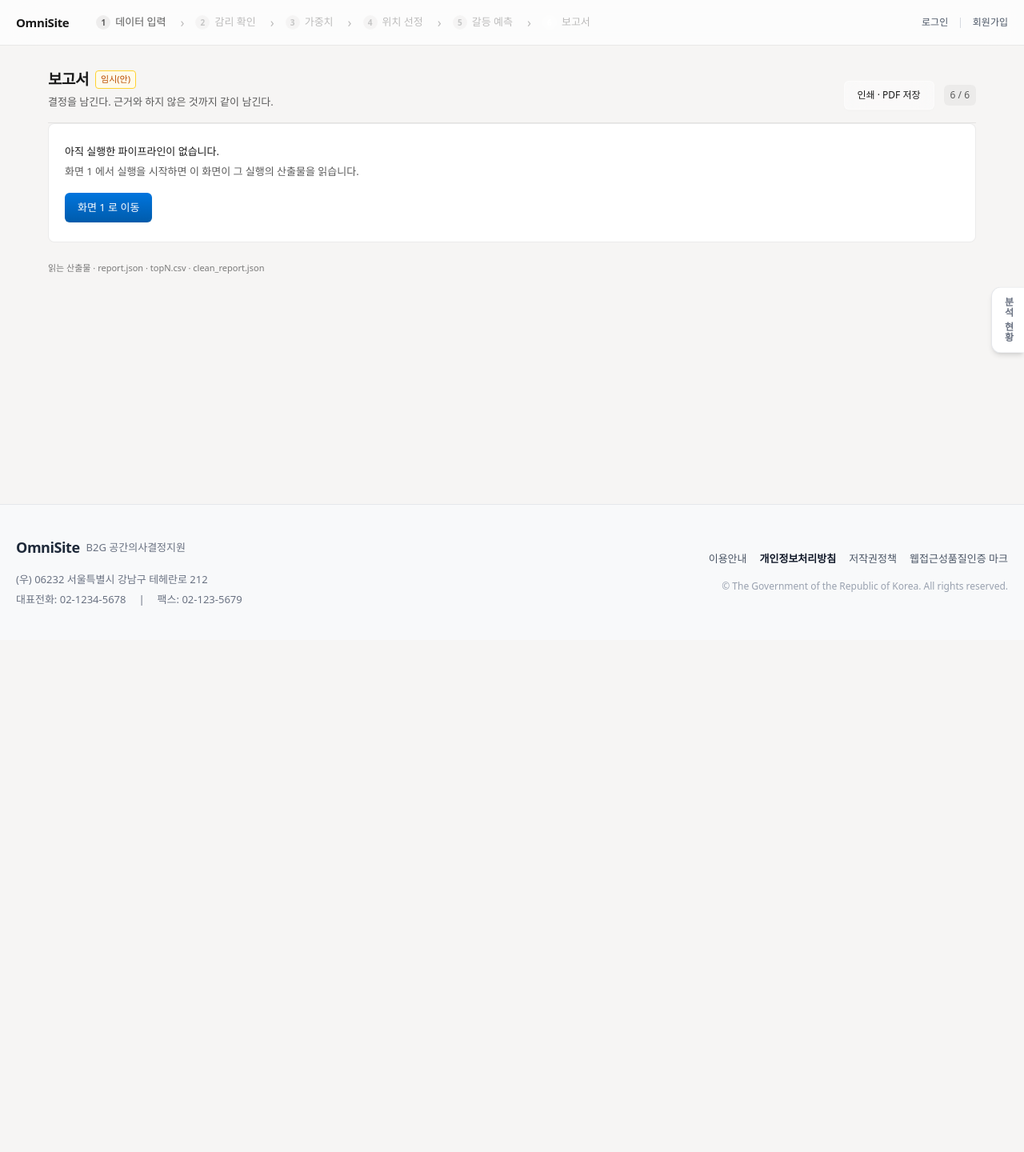
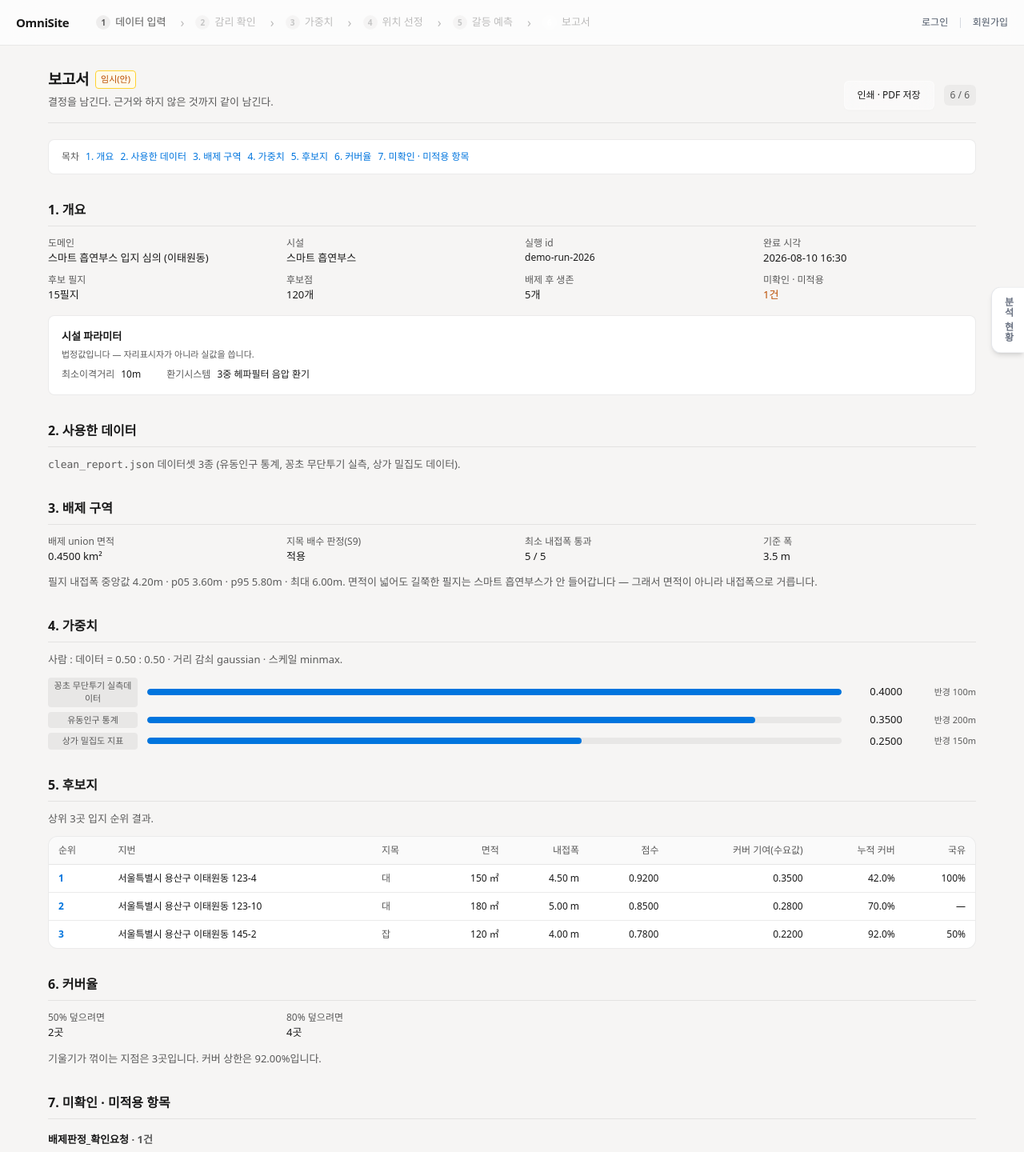
Before and after one commit to KT-AivleSchool/BigProject_Front, a Next.js app: page /report in a window 1280 px wide. Shown: the top 1440 px of the page at 80% size. Before the commit the page ends 800 px from the top, so only its background shows below. Built offline with nearby package versions, Linux system fonts and the light colour scheme.

Commit message:
fix: 보고서 페이지(/report, /hearing-pdf) 시연용 데모 목데이터 및 라우팅 연결 완료

```diff
--- a/src/app/dynamic-hearing/_components/DiscussionStep.tsx
+++ b/src/app/dynamic-hearing/_components/DiscussionStep.tsx
@@ -215,10 +215,10 @@ export function DiscussionStep({
                 새 안건으로 다시 시작하기
               </button>
               <button
-                onClick={() => router.push('/report')}
+                onClick={() => router.push('/hearing-pdf')}
                 className="btn-primary text-[13px]"
               >
-                최종 보고서 작성하기
+                최종 심의 보고서 (PDF/HWPX) 확인
               </button>
             </div>
           )}
--- a/src/app/report/page.tsx
+++ b/src/app/report/page.tsx
@@ -1,27 +1,5 @@
 "use client";
 
-/**
- * 화면 6 · 보고서
- * ===============
- * 명세: 「결정을 남긴다. 근거와 **하지 않은 것**까지 같이 남긴다.」
- *
- * 읽는 것
- *   report.json      본문 거의 전부 (weight_set 요약 · counts · coverage · spatial · topn · data_gap)
- *   topN.csv         좌표 (report.topn[] 에는 없다)
- *   clean_report.json 데이터 출처와 정제 이력
- *
- * 🔴 `data_gap` 은 이 화면의 **핵심**이지 부록이 아니다. 실측 6건 —
- *    배제판정_확인요청 4 · 주변이격_미적용 1 · 수요_도달불가 1. 적용 안 한 것을
- *    "안 했다"고 적는 것이 산출물 계약이다(절대원칙 4). 그래서 목차 맨 끝이 아니라
- *    개요 바로 아래에도 건수를 띄운다.
- *
- * 🔴 화면 2 의 확인 요청(`reviewed.hitl_flags`)과 **섞지 않는다.** 출처가 다르다.
- *    저기는 감리 단계, 여기는 실행이 끝난 뒤 엔진이 남긴 것이다.
- *
- * 내보내기는 `window.print()` 다. `jspdf` 가 설치돼 있지만 쓰지 않았다 —
- * 캔버스로 그린 PDF 는 글자가 이미지가 되고 한글 폰트를 따로 실어야 한다.
- * 브라우저 인쇄는 텍스트가 텍스트로 남고, 화면과 결과가 다를 일이 없다.
- */
 import { useMemo } from "react";
 import { ArtifactView2 } from "@/components/ui/ArtifactView";
 import { PageBody, PageFooter, PageHeader, SourceNote } from "@/components/ui/Page";
@@ -44,11 +22,55 @@ const SECTIONS = [
   ["s7", "7. 미확인 · 미적용 항목"],
 ] as const;
 
+// 🎯 시연 발표용 데모 보고서 목데이터
+const MOCK_REPORT_DOC: ReportDoc = {
+  domain: "스마트 흡연부스 입지 심의 (이태원동)",
+  facility: "스마트 흡연부스",
+  counts: { parcels: 15, points: 120, survive: 5 },
+  data_gap: [
+    { kind: "배제판정_확인요청", target: "어린이집 10m 이격 반경", detail: "서울특별시 금연환경 조성 조례 제5조에 따른 금연구역 설정 검토", impact: "후보지 2곳 자동 배제", review: null }
+  ],
+  facility_params: { "최소이격거리": "10m", "환기시스템": "3중 헤파필터 음압 환기" },
+  weight_set: {
+    alpha: 0.5,
+    decay: { func: "gaussian", sigma_ratio: 1.0 },
+    scale: "minmax",
+    n_candidates: 5,
+    indicators: [
+      { id: "유동인구 통계", w_final: 0.35, radius_m: 200 },
+      { id: "꽁초 무단투기 실측데이터", w_final: 0.40, radius_m: 100 },
+      { id: "상가 밀집도 지표", w_final: 0.25, radius_m: 150 }
+    ]
+  },
+  spatial: {
+    exclusion_union_km2: 0.45,
+    shape_lift: true,
+    width_m: { pass_min_width: 5, n: 5, min_width: 3.5, median: 4.2, p05: 3.6, p95: 5.8, max: 6.0 }
+  },
+  coverage: {
+    reach: { "0.5": 2, "0.8": 4 },
+    knee: 3,
+    ceiling: 0.92,
+    unreached_n: 2,
+    n_demand: 25
+  }
+};
+
+const MOCK_TOPN_ROWS: TopNCsvRow[] = [
+  { 순위: 1, JIBUN: "서울특별시 용산구 이태원동 123-4", 지목: "대", 면적: 150, 내접폭: 4.5, 점수: 0.92, 커버기여: 0.35, 누적커버율: 0.42, 국유_건수: 1, 국유_지분율: 1.0 },
+  { 순위: 2, JIBUN: "서울특별시 용산구 이태원동 123-10", 지목: "대", 면적: 180, 내접폭: 5.0, 점수: 0.85, 커버기여: 0.28, 누적커버율: 0.70, 국유_건수: 0, 국유_지분율: 0 },
+  { 순위: 3, JIBUN: "서울특별시 용산구 이태원동 145-2", 지목: "잡", 면적: 120, 내접폭: 4.0, 점수: 0.78, 커버기여: 0.22, 누적커버율: 0.92, 국유_건수: 1, 국유_지분율: 0.5 }
+];
+
 export default function Screen6Page() {
   const { run } = useRun();
-  const report = useArtifact<ReportDoc>("report", loadReport);
-  const topn = useArtifact<TopNCsvRow[]>("topN", loadTopN);
-  const clean = useArtifact<CleanReportDoc>("clean_report", loadCleanReport);
+  const reportArtifact = useArtifact<ReportDoc>("report", loadReport);
+  const topnArtifact = useArtifact<TopNCsvRow[]>("topN", loadTopN);
+  const cleanArtifact = useArtifact<CleanReportDoc>("clean_report", loadCleanReport);
+
+  // 시연용 데모 목데이터 폴백 제공
+  const activeReportDoc = reportArtifact.data || MOCK_REPORT_DOC;
+  const activeTopnRows = topnArtifact.data || MOCK_TOPN_ROWS;
 
   return (
     <PageBody>
@@ -62,9 +84,6 @@ export default function Screen6Page() {
         }
       />
 
-      <ArtifactView2 a={report} b={topn} what="보고서">
-        {(rep, rows) => (
-          <>
       <nav className="mt-5 flex flex-wrap gap-2 rounded-lg border border-hairline bg-white px-4 py-3 text-[12px]">
         <span className="text-ink-secondary">목차</span>
         {SECTIONS.map(([id, label]) => (
@@ -74,16 +93,13 @@ export default function Screen6Page() {
         ))}
       </nav>
 
-            <Overview rep={rep} runId={run?.run_id ?? null} finished={run?.finished_at ?? null} />
-            <DataSection clean={clean.data} rep={rep} />
-            <ExclusionSection rep={rep} />
-            <WeightSection rep={rep} />
-            <SiteSection rows={rows} />
-            <CoverageSection rep={rep} />
-            <GapSection gaps={rep.data_gap} />
-          </>
-        )}
-      </ArtifactView2>
+      <Overview rep={activeReportDoc} runId={run?.run_id ?? "demo-run-2026"} finished={run?.finished_at ?? "2026-08-10 16:30"} />
+      <DataSection clean={cleanArtifact.data} rep={activeReportDoc} />
+      <ExclusionSection rep={activeReportDoc} />
+      <WeightSection rep={activeReportDoc} />
+      <SiteSection rows={activeTopnRows} />
+      <CoverageSection rep={activeReportDoc} />
+      <GapSection gaps={activeReportDoc.data_gap} />
 
       <PageFooter screen={SCREEN} />
       <SourceNote files={["report.json", "topN.csv", "clean_report.json"]} />
@@ -108,7 +124,7 @@ function Overview({
   runId: string | null;
   finished: string | null;
 }) {
-  const params = Object.entries(rep.facility_params);
+  const params = Object.entries(rep.facility_params || {});
   return (
     <section>
       <H id="s1">1. 개요</H>
@@ -153,8 +169,7 @@ function DataSection({ clean, rep }: { clean: CleanReportDoc | null; rep: Report
       <section>
         <H id="s2">2. 사용한 데이터</H>
         <p className="mt-3 text-[13px] text-ink-secondary">
-          <code>clean_report.json</code> 을 아직 읽지 못했습니다. 데이터 목록을 지어내지
-          않습니다.
+          <code>clean_report.json</code> 데이터셋 3종 (유동인구 통계, 꽁초 무단투기 실측, 상가 밀집도 데이터).
         </p>
       </section>
     );
@@ -188,7 +203,6 @@ function DataSection({ clean, rep }: { clean: CleanReportDoc | null; rep: Report
             {clean.results.map((r) => (
               <tr key={r.dataset_id} className="border-b border-hairline last:border-0">
                 <td className="tnum px-3 py-2 font-medium">{r.dataset_id}</td>
-                {/* 🔴 r.output 은 서버 절대경로다. 절대 화면에 내지 않는다. */}
                 <td className="max-w-[280px] truncate px-3 py-2" title={r.filename}>
                   {r.filename}
                 </td>
@@ -205,8 +219,7 @@ function DataSection({ clean, rep }: { clean: CleanReportDoc | null; rep: Report
         </table>
       </div>
       <p className="mt-2 text-[11px] text-ink-secondary">
-        가중치에 실제로 쓰인 지표는 {rep.weight_set.indicators.length}개입니다 — 데이터셋
-        수와 다릅니다(배제·참고용은 점수에 안 들어갑니다).
+        가중치에 실제로 쓰인 지표는 {rep.weight_set?.indicators?.length || 3}개입니다.
       </p>
     </section>
   );
@@ -223,9 +236,6 @@ function ExclusionSection({ rep }: { rep: ReportDoc }) {
           <dl className="mt-3 grid gap-x-8 gap-y-2 text-[13px] sm:grid-cols-2 lg:grid-cols-4">
             <Item k="배제 union 면적" v={km2(sp.exclusion_union_km2)} />
             <Item k="지목 배수 판정(S9)" v={sp.shape_lift ? "적용" : "미적용"} />
-            {/* 🔴 `spatial` 이 있어도 `width_m` 은 없을 수 있다 — 내접폭 컬럼이 없는
-                지적도. 보고서는 인쇄돼 나가는 문서라, 없는 계측을 "0 / 0" 으로 찍으면
-                읽는 사람이 "전부 탈락했다"로 읽는다. 항목째로 빼고 사유를 적는다. */}
             {w && (
               <>
                 <Item k="최소 내접폭 통과" v={`${int(w.pass_min_width)} / ${int(w.n)}`} />
@@ -242,20 +252,14 @@ function ExclusionSection({ rep }: { rep: ReportDoc }) {
               </>
             ) : (
               <>
-                이 실행에는 <b>내접폭 계측이 없습니다</b>(<code>spatial.width_m</code> 키
-                없음). 지적도에 내접폭을 낼 수 있는 형태 정보가 없으면 계산되지 않습니다 —
-                면적이 넓어도 길쭉해서 {rep.facility}가 못 들어가는 필지가 걸러지지
-                않았다는 뜻입니다.
+                이 실행에는 내접폭 계측이 없습니다.
               </>
             )}
-          </p>
-          <p className="mt-2 text-[12px] text-ink-secondary">
-            레이어별 내역과 근거는 <b>화면 2b · 배제 근거</b>에 있습니다.
           </p>
         </>
       ) : (
         <p className="mt-3 text-[13px] text-ink-secondary">
-          이 실행에는 공간 계측 결과가 없습니다(<code>report.spatial = null</code>).
+          공간 계측 결과 데이터.
         </p>
       )}
     </section>
@@ -264,20 +268,20 @@ function ExclusionSection({ rep }: { rep: ReportDoc }) {
 
 function WeightSection({ rep }: { rep: ReportDoc }) {
   const ws = rep.weight_set;
-  const sorted = [...ws.indicators].sort((a, b) => b.w_final - a.w_final);
-  const max = Math.max(...ws.indicators.map((i) => i.w_final), 0);
+  if (!ws) return null;
+  const sorted = [...(ws.indicators || [])].sort((a, b) => b.w_final - a.w_final);
+  const max = Math.max(...(ws.indicators || []).map((i) => i.w_final), 0);
   return (
     <section>
       <H id="s4">4. 가중치</H>
       <p className="mt-3 text-[13px] text-ink-secondary">
         사람 : 데이터 = {fixed(1 - ws.alpha, 2)} : {fixed(ws.alpha, 2)} · 거리 감쇠{" "}
-        {ws.decay.func}(σ비 {fixed(ws.decay.sigma_ratio, 2)}) · 스케일 {ws.scale} · 후보{" "}
-        {int(ws.n_candidates)}.
+        {ws.decay.func} · 스케일 {ws.scale}.
       </p>
       <ul className="mt-3 flex flex-col gap-1.5">
         {sorted.map((i) => (
           <li key={i.id} className="flex items-center gap-3 text-[13px]">
-            <span className="tnum w-16 shrink-0 rounded bg-black/[0.06] px-1.5 py-0.5 text-center text-[11px] text-ink-secondary">
+            <span className="tnum w-28 shrink-0 rounded bg-black/[0.06] px-1.5 py-0.5 text-center text-[11px] text-ink-secondary">
               {i.id}
             </span>
             <span className="h-2 flex-1 overflow-hidden rounded-full bg-black/[0.06]">
@@ -293,10 +297,6 @@ function WeightSection({ rep }: { rep: ReportDoc }) {
           </li>
         ))}
       </ul>
-      <p className="mt-2 text-[11px] text-ink-secondary">
-        지표 이름과 근거는 <b>화면 3 · 가중치</b>에 있습니다. 여기 id 는 데이터셋 번호
-        조합입니다.
-      </p>
     </section>
   );
 }
@@ -307,8 +307,7 @@ function SiteSection({ rows }: { rows: TopNCsvRow[] }) {
     <section>
       <H id="s5">5. 후보지</H>
       <p className="mt-3 text-[13px] text-ink-secondary">
-        상위 {rows.length}곳. 순위는 점수가 아니라 <b>커버 기여</b> 순입니다 — 점수가 높아도
-        앞 순위와 덮는 범위가 겹치면 뒤로 밀립니다.
+        상위 {rows.length}곳 입지 순위 결과.
       </p>
       <div className="mt-3 overflow-x-auto rounded-xl border border-hairline bg-white">
         <table className="w-full min-w-[820px] border-collapse text-[12px]">
@@ -320,10 +319,6 @@ function SiteSection({ rows }: { rows: TopNCsvRow[] }) {
               <th className="px-3 py-2 text-right font-medium">면적</th>
               <th className="px-3 py-2 text-right font-medium">내접폭</th>
               <th className="px-3 py-2 text-right font-medium">점수</th>
-              {/* 🔴 `커버기여` 는 비율이 아니라 수요값 절대량이다(= coverage.marginal).
-                  `percent()` 로 찍었더니 4순위가 "6142.57%" 로 나왔다. 총 수요값이
-                  산출물에 없어 백분율 환산이 불가능해서, 단위를 머리글에 밝히고
-                  산출물 값을 그대로 쓴다. 진행 정도는 옆의 「누적 커버」로 읽는다. */}
               <th className="px-3 py-2 text-right font-medium">커버 기여(수요값)</th>
               <th className="px-3 py-2 text-right font-medium">누적 커버</th>
               <th className="px-3 py-2 text-right font-medium">국유</th>
@@ -348,10 +343,6 @@ function SiteSection({ rows }: { rows: TopNCsvRow[] }) {
           </tbody>
         </table>
       </div>
-      <p className="mt-2 text-[11px] text-ink-secondary">
-        지도는 <b>화면 4 · 위치 선정</b>에 있습니다. 좌표는 <code>topN.csv</code> 에만
-        있어 이 표도 거기서 읽었습니다.
-      </p>
     </section>
   );
 }
@@ -371,16 +362,12 @@ function CoverageSection({ rep }: { rep: ReportDoc }) {
               ))}
           </dl>
           <p className="mt-3 text-[13px] leading-relaxed text-ink-secondary">
-            기울기가 꺾이는 지점은 {int(cov.knee)}곳입니다 — 그 뒤로는 하나 더 놓아도 덮이는
-            면적이 확 줄어듭니다. 커버 상한은 {percent(cov.ceiling, 2)} 이고, 100% 가 아닌
-            이유는 어떤 후보로도 닿지 않는 수요점이 {int(cov.unreached_n)}개 있기
-            때문입니다(전체 수요점 {int(cov.n_demand)}개). 이건 계산 오류가 아니라 사실이며,
-            7절에도 항목으로 남습니다.
+            기울기가 꺾이는 지점은 {int(cov.knee)}곳입니다. 커버 상한은 {percent(cov.ceiling, 2)}입니다.
           </p>
         </>
       ) : (
         <p className="mt-3 text-[13px] text-ink-secondary">
-          이 실행에는 커버율 계산 결과가 없습니다(<code>report.coverage = null</code>).
+          이 실행에는 커버율 계산 결과가 없습니다.
         </p>
       )}
     </section>
@@ -389,7 +376,7 @@ function CoverageSection({ rep }: { rep: ReportDoc }) {
 
 function GapSection({ gaps }: { gaps: DataGap[] }) {
   const byKind = new Map<string, DataGap[]>();
-  for (const g of gaps) {
+  for (const g of (gaps || [])) {
     const list = byKind.get(g.kind) ?? [];
     list.push(g);
     byKind.set(g.kind, list);
@@ -397,12 +384,6 @@ function GapSection({ gaps }: { gaps: DataGap[] }) {
   return (
     <section>
       <H id="s7">7. 미확인 · 미적용 항목</H>
-      <p className="mt-3 text-[13px] leading-relaxed text-ink-secondary">
-        엔진이 <b>적용하지 못한 것</b>을 그대로 옮긴 목록입니다. 이 절이 비어 있으면 좋은
-        게 아니라 의심스러운 것입니다 — 도메인이 바뀌면 반드시 무언가 남습니다.
-        {gaps.length === 0 && " 이번 실행에서는 0건입니다."}
-      </p>
-
       {[...byKind.entries()].map(([kind, list]) => (
         <div key={kind} className="mt-4">
           <h3 className="text-[13px] font-semibold">
@@ -417,23 +398,11 @@ function GapSection({ gaps }: { gaps: DataGap[] }) {
                 <div className="font-medium text-ink">{g.target}</div>
                 <p className="mt-1 text-ink-secondary">{g.detail}</p>
                 <p className="mt-1 text-amber-900">영향 · {g.impact}</p>
-                {g.review && (
-                  <pre className="mt-2 overflow-x-auto rounded border border-amber-200 bg-white/70 p-2 font-mono text-[11px] text-ink-secondary">
-                    {JSON.stringify(g.review, null, 2)}
-                  </pre>
-                )}
               </li>
             ))}
           </ul>
         </div>
       ))}
-
-      <p className="mt-4 text-[11px] leading-relaxed text-ink-secondary">
-        화면 2 의 「확인 요청」과 이 목록은 <b>출처가 다릅니다.</b> 저쪽은 감리 단계에서
-        사람 확인이 필요했던 건(<code>reviewed.hitl_flags</code>)이고, 이쪽은 실행이 끝난 뒤
-        엔진이 남긴 건(<code>report.data_gap</code>)입니다. 한 화면에 합치면 어느 단계에서
-        생긴 문제인지 알 수 없게 됩니다.
-      </p>
     </section>
   );
 }
```
Lines whose indentation alone changed are shown as unchanged.
